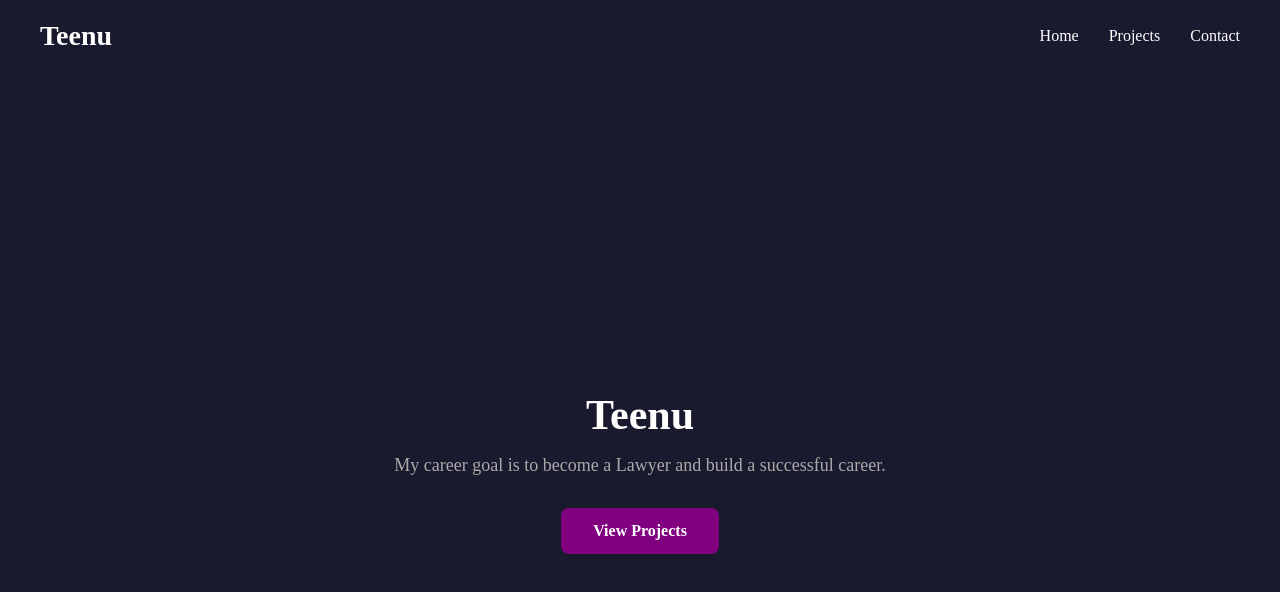
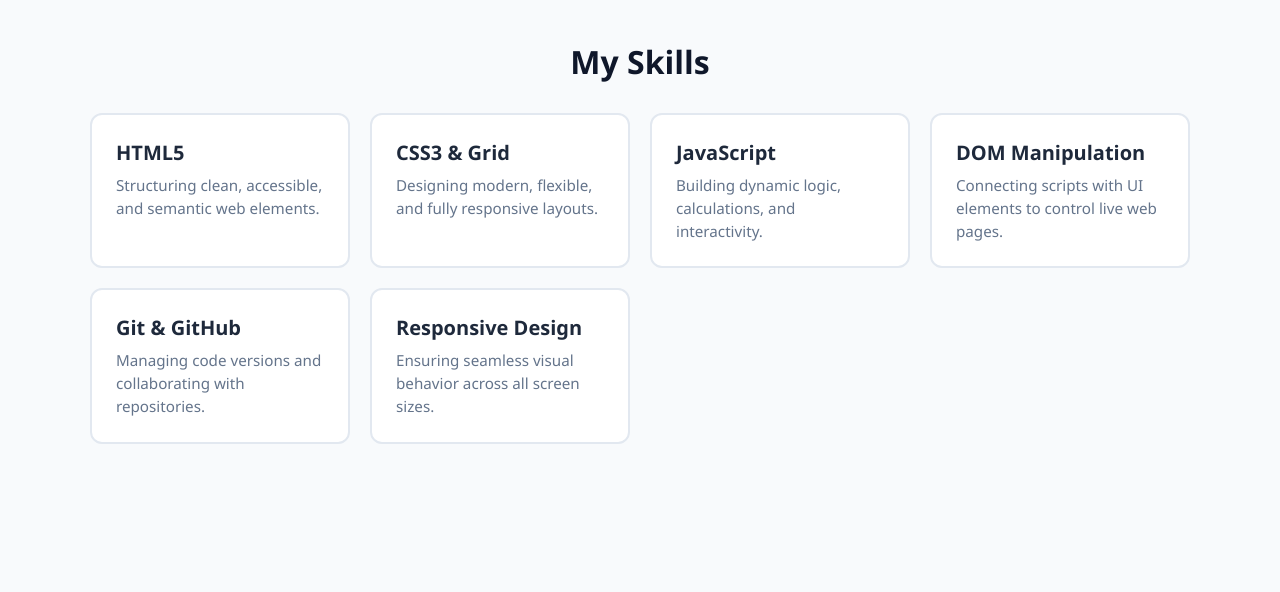
Before and after one commit to tk7586090/My-First-HtML-Page, a plain HTML site: page index.html in a window 1280 px wide. Drawn offline with Linux system fonts and the light colour scheme.

Commit message:
git commit -m "Complete skills grid"

```diff
--- a/index.html
+++ b/index.html
@@ -1,35 +1,50 @@
 <!DOCTYPE html>
-<html>
-
+<html lang="en">
 <head>
     <meta charset="UTF-8">
     <meta name="viewport" content="width=device-width, initial-scale=1.0">
-    <title>Developer Portfolio</title>
+    <title>Skills Grid</title>
     <link rel="stylesheet" href="style.css">
 </head>
-
 <body>
 
-    <!-- Navbar -->
-    <nav class="navbar">
-        <div class="logo">Teenu</div>
+    <section class="skills-container">
+        <h2 class="section-title">My Skills</h2>
 
-        <ul class="nav-links">
-            <li><a href="#">Home</a></li>
-            <li><a href="#">Projects</a></li>
-            <li><a href="#">Contact</a></li>
-        </ul>
-    </nav>
+        <div class="skills-grid">
+            <div class="card">
+                <h3>HTML5</h3>
+                <p>Structuring clean, accessible, and semantic web elements.</p>
+            </div>
 
-    <!-- Hero -->
-    <section class="hero">
-        <div class="hero-content">
-            <h1>Teenu</h1>
-            <p>My career goal is to become a Lawyer and build a successful career.</p>
-            <a href="#" class="btn">View Projects</a>
+            <div class="card">
+                <h3>CSS3 & Grid</h3>
+                <p>Designing modern, flexible, and fully responsive layouts.</p>
+            </div>
+
+            <div class="card">
+                <h3>JavaScript</h3>
+                <p>Building dynamic logic, calculations, and interactivity.</p>
+            </div>
+
+            <div class="card">
+                <h3>DOM Manipulation</h3>
+                <p>Connecting scripts with UI elements to control live web pages.</p>
+            </div>
+
+            <div class="card">
+                <h3>Git & GitHub</h3>
+                <p>Managing code versions and collaborating with repositories.</p>
+
+            </div>
+
+            <div class="card">
+                <h3>Responsive Design</h3>
+                <p>Ensuring seamless visual behavior across all screen sizes.</p>
+            </div>
         </div>
     </section>
 
+    <script src="script.js"></script>
 </body>
-
 </html>
--- a/style.css
+++ b/style.css
@@ -1,93 +1,62 @@
-/* Reset */
+/* General reset */
 * {
     margin: 0;
     padding: 0;
     box-sizing: border-box;
+    font-family: 'Segoe UI', Tahoma, Geneva, Verdana, sans-serif;
 }
 
-/* Navbar */
-.navbar {
-    display: flex;
-    justify-content: space-between;
-    align-items: center;
-    background-color: #1a1a2e;
-    padding: 20px 40px;
-    position: sticky;
-    top: 0;
+body {
+    background-color: #f8fafc;
+    color: #1e293b;
+    padding: 40px 20px;
 }
 
-.logo {
-    color: white;
-    font-size: 28px;
-    font-weight: bold;
+/* Main Container */
+.skills-container {
+    max-width: 1100px;
+    margin: 0 auto;
 }
 
-.nav-links {
-    list-style: none;
-    display: flex;
-    gap: 30px;
+.section-title {
+    text-align: center;
+    font-size: 2rem;
+    margin-bottom: 30px;
+    color: #0f172a;
 }
 
-.nav-links a {
-    color: white;
-    text-decoration: none;
+/* CSS Grid Layout */
+.skills-grid {
+    display: grid;
+    grid-template-columns: repeat(auto-fit, minmax(220px, 1fr));
+    gap: 20px;
 }
 
-.nav-links a:hover {
-    color: purple;
+/* Skill Card Styling */
+.card {
+    background-color: #ffffff;
+    padding: 24px;
+    border: 2px solid #e2e8f0;
+    border-radius: 12px;
+    transition: all 0.3s ease;
 }
 
-/* Hero */
-.hero {
-    display: flex;
-    justify-content: center;
-    align-items: center;
-    min-height: 100vh;
-    background-color: #1a1a2e;
-    padding: 40px 20px;
-    text-align: center;
+/* Hover Effect */
+.card:hover {
+    border-color: #8b5cf6;
+    box-shadow: 0 10px 25px -5px rgba(139, 92, 246, 0.15), 0 8px 10px -6px rgba(139, 92, 246, 0.1);
+    transform: translateY(-2px);
 }
 
-.hero-content {
-    max-width: 600px;
+/* Descendant Selectors */
+.card h3 {
+    font-size: 1.25rem;
+    color: #1e293b;
+    margin-bottom: 8px;
 }
 
-.hero h1 {
-    color: white;
-    font-size: 42px;
-    margin-bottom: 16px;
+.card p {
+    font-size: 0.95rem;
+    color: #64748b;
+    line-height: 1.5;
 }
-
-.hero p {
-    color: #aaa;
-    font-size: 18px;
-    margin-bottom: 32px;
-}
-
-.btn {
-    display: inline-block;
-    background-color: purple;
-    color: white;
-    padding: 14px 32px;
-    border-radius: 8px;
-    text-decoration: none;
-    font-weight: bold;
-}
-
-.btn:hover {
-    background-color: #4a0080;
-}
-
-@media (max-width: 600px) {
-    .nav-links {
-        display: none;
-    }
-
-    .hero h1 {
-        font-size: 28px;
-    }
-
-    .hero p {
-        font-size: 16px;
-    }
-}
```
